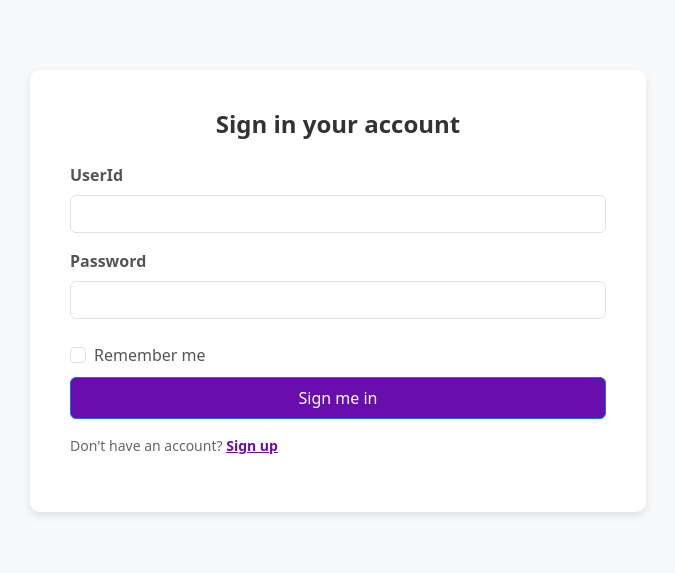
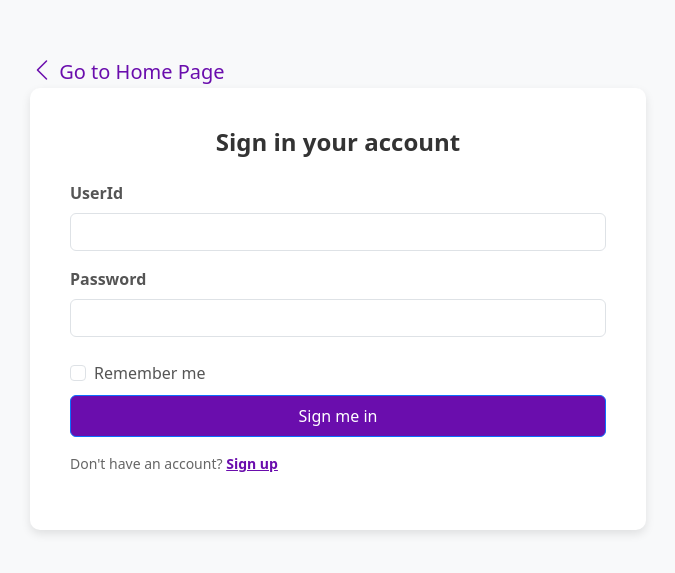
Before and after one commit to osamajmi/LmsType, a React (Create React App) app in the folder frontend/: page /Login in a window 1280 px wide. Shown: the part 109-682 px from the top of the page, without its empty margins (302-977 px from the left). Built offline with nearby package versions, Linux system fonts and the light colour scheme.

Commit message:
submit
good

```diff
--- a/frontend/package.json
+++ b/frontend/package.json
@@ -3,6 +3,7 @@
   "version": "0.1.0",
   "private": true,
   "dependencies": {
+    "@fortawesome/fontawesome-svg-core": "^6.7.2",
     "axios": "^1.7.9",
     "bootstrap": "^5.3.3",
     "bootstrap-icons": "^1.11.3",
--- a/frontend/public/index.html
+++ b/frontend/public/index.html
@@ -24,6 +24,7 @@
       work correctly both with client-side routing and a non-root public URL.
       Learn how to configure a non-root public URL by running `npm run build`.
     -->
+    <script src="https://kit.fontawesome.com/f2c4999f8c.js" crossorigin="anonymous"></script>
     <title>React App</title>
   </head>
   <body>
--- a/frontend/src/pages/Login.jsx
+++ b/frontend/src/pages/Login.jsx
@@ -1,6 +1,6 @@
 
 import React from 'react';
-import { Link, useNavigate } from 'react-router-dom';
+import { Link, NavLink, useNavigate } from 'react-router-dom';
 import {useFormik} from 'formik';
 import  * as yup from 'yup';
 import axios from 'axios';
@@ -46,16 +46,32 @@ const Login = () => {
         }
 
     })
+    const linStyle = {
+        textDecoration: "none",
+        color: "#6a0dad",
+        fontSize:'18px'
+
+    }
 
     return (
     <div className="authincation ">
         <div className="container-fluid ">
             <div className="row justify-content-center h-100 align-items-center">
                 <div className="col-md-6">
+                <NavLink to="/" style={linStyle}>
+                               <span className='bi bi-chevron-left fs-4'>
+
+                               </span>
+                               <span className='fs-5'> Go to Home Page</span>
+
+                        </NavLink>
                     <div className="authincation-content">
+
                         <div className="row no-gutters">
                             <div className="col-xl-12">
+
                                 <div className="auth-form">
+
                                     <h4 className="text-center mb-4">Sign in your account</h4>
                                     <form onSubmit={formik.handleSubmit}>
                                         <div className="form-group mb-3">
--- a/frontend/src/pages/Register.jsx
+++ b/frontend/src/pages/Register.jsx
@@ -2,7 +2,7 @@
 import axios from 'axios';
 import { useFormik } from 'formik';
 import React, { useCallback, useEffect } from 'react';
-import { Link } from 'react-router-dom';
+import { Link, NavLink } from 'react-router-dom';
 import { toast } from 'react-toastify';
 import * as yup from 'yup';
 
@@ -107,16 +107,35 @@ function validateUserID(e){
         const file = event.target.files[0];
         formik.setFieldValue("file", file);
     };
+    const linStyle = {
+        textDecoration: "none",
+        color: "#6a0dad",
+        fontSize:'18px'
+
+    }
+
     return (
         <div className="authincation ">
         <div className="container-fluid">
+
             <div className="row justify-content-center h-100 align-items-center">
+
                 <div className="col-md-6">
                     <div className="authincation-content">
                         <div className="row no-gutters">
                             <div className="col-xl-12">
                                 <div className="auth-form">
+                                 <div className='d-flex justify-content-between'>
+                                   <NavLink to="/" style={linStyle}>
+                                            <span className='bi bi-chevron-left fs-6'>
+
+                                            </span>
+                                            <span className='fs-6'> Go to Home Page</span>
+
+                                       </NavLink>
                                     <h4 className="text-center mb-4">Sign up your account</h4>
+                                    <span></span>
+                                 </div>
                                     <form onSubmit={formik.handleSubmit}>
 
                                         <div className="form-group mb-3">
```
Also changed, not shown: 1 other file (tests, documents, lock files or other folders).
